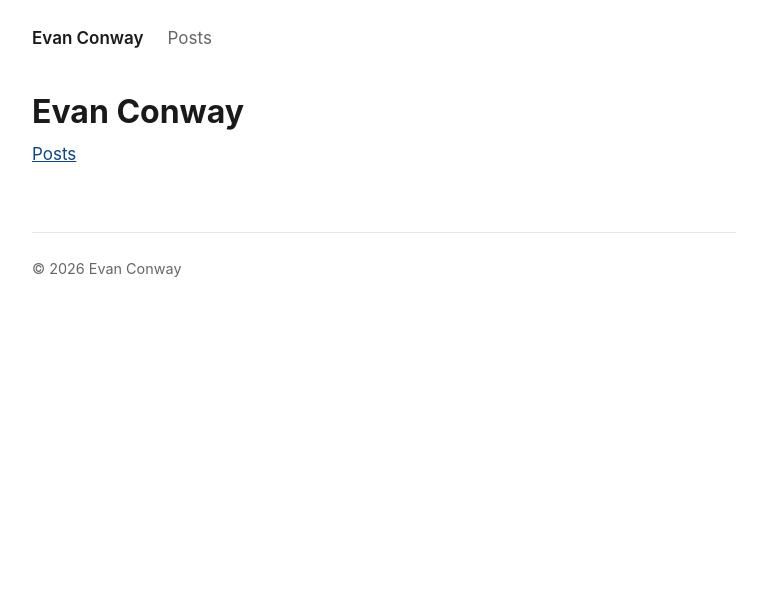
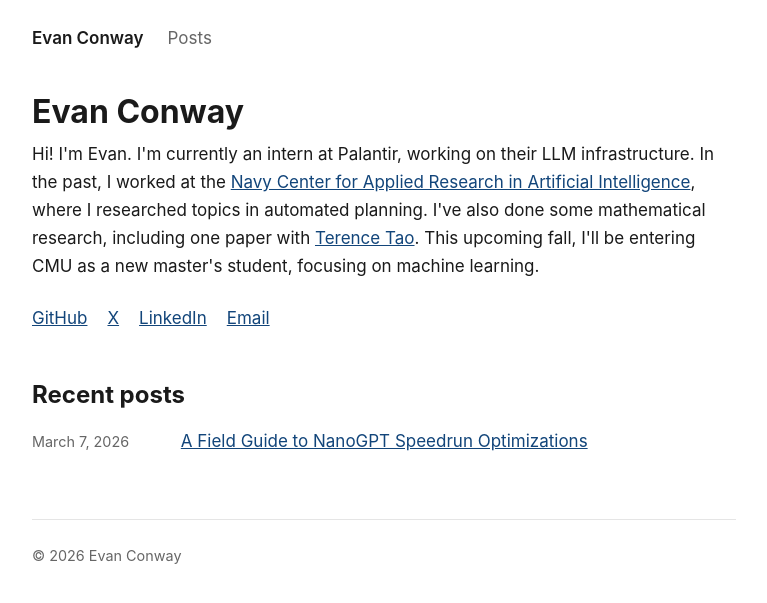
Before and after one commit to evan-conway/evanjayconway.com, a Jekyll site: the page built from index.html, in a window 1280 px wide. Shown: the top 603 px of the page, without its empty margins (256-1023 px from the left). Built offline with Jekyll 4.4.1, drawn with Linux system fonts in a browser that asks for light colours.

Commit message:
build out the landing page
Ports the bio from the old site's about page, adds a row of profile links
(GitHub, X, LinkedIn, email), and lists recent posts from _posts so new
ones appear without editing this file.

Does not port the "selected publications" section from the old landing
page, pending a decision on whether the new site keeps publications.

Co-Authored-By: Claude Opus 5 <noreply@anthropic.com>
Claude-Session: https://claude.ai/code/session_0193TQoBMkomC7HU7sxe4Y7a

```diff
--- a/assets/css/main.css
+++ b/assets/css/main.css
@@ -247,6 +247,16 @@ td {
   color: #666;
 }
 
+/* The row of profile links on the landing page. */
+.link-list {
+  display: flex;
+  flex-wrap: wrap;
+  gap: 1.25rem;
+  margin: 1.5rem 0 0;
+  padding: 0;
+  list-style: none;
+}
+
 .post-list {
   padding: 0;
   list-style: none;
--- a/index.html
+++ b/index.html
@@ -3,7 +3,40 @@ layout: default
 title: Evan Conway
 ---
 
-<!-- The landing page. Placeholder content: replace with whatever you want here. -->
+<!--
+  The landing page.
+
+  The bio is ported from the old site's about page. The links list and the
+  recent-posts list below it are plain HTML on purpose -- there are few enough
+  of each that a loop would be harder to edit than the lines themselves.
+  The exception is the post list, which reads from _posts so new posts appear
+  without touching this file.
+-->
 <h1>Evan Conway</h1>
 
-<p><a href="{{ '/posts/' | relative_url }}">Posts</a></p>
+<p>
+  Hi! I'm Evan. I'm currently an intern at Palantir, working on their LLM infrastructure. In the past, I worked at the
+  <a href="https://www.nrl.navy.mil/itd/aic/">Navy Center for Applied Research in Artificial Intelligence</a>, where I
+  researched topics in automated planning. I've also done some mathematical research, including one paper with
+  <a href="https://terrytao.wordpress.com/2025/06/03/decomposing-a-factorial-into-large-factors-second-version/"
+    >Terence Tao</a
+  >. This upcoming fall, I'll be entering CMU as a new master's student, focusing on machine learning.
+</p>
+
+<ul class="link-list">
+  <li><a href="https://github.com/evan-conway">GitHub</a></li>
+  <li><a href="https://x.com/evanjayconway">X</a></li>
+  <li><a href="https://www.linkedin.com/in/evan-conway-cs">LinkedIn</a></li>
+  <li><a href="mailto:evanjayconway@gmail.com">Email</a></li>
+</ul>
+
+<h2>Recent posts</h2>
+
+<ul class="post-list">
+  {% for post in site.posts limit: 5 %}
+    <li>
+      <time datetime="{{ post.date | date_to_xmlschema }}">{{ post.date | date: "%B %-d, %Y" }}</time>
+      <a href="{{ post.url | relative_url }}">{{ post.title }}</a>
+    </li>
+  {% endfor %}
+</ul>
```
